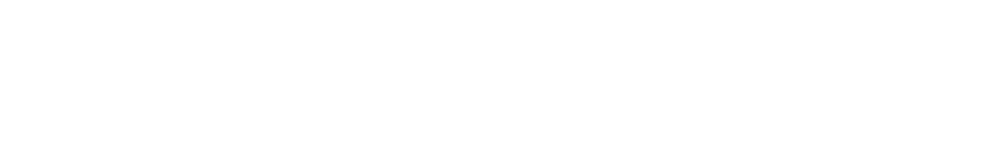
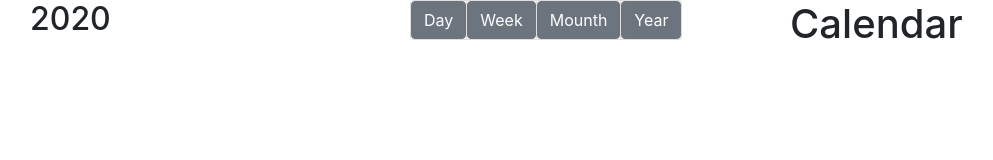
Before and after one commit to wemersonsantos/Calendar-Application, a plain HTML site: page index.html in a window 1280 px wide. Shown: the whole page, without its empty margins (55-1048 px from the left). Drawn offline with nearby package versions, Linux system fonts and the light colour scheme.

Commit message:
Estrutura inicial do projeto

```diff
--- a/css/style.css
+++ b/css/style.css
@@ -0,0 +1,3 @@
+ul .list-group-item{
+    padding: 0;
+}
--- a/index.html
+++ b/index.html
@@ -4,9 +4,57 @@
     <meta charset="UTF-8">
     <meta http-equiv="X-UA-Compatible" content="IE=edge">
     <meta name="viewport" content="width=device-width, initial-scale=1.0">
-    <title>Document</title>
+    <link rel="stylesheet" href="css/style.css">
+    <link rel="stylesheet" href="node_modules/bootstrap/dist/css/bootstrap.min.css">
+    <title>Calendar</title>
 </head>
 <body>
+    <header>
 
+        <div class="container">
+
+            <div class="row">
+
+                <div class="col-4">
+
+                    <h2>2020</h2>
+
+                </div><!--END COL-4-->
+
+                <div class="col-4">
+
+                    <ul class="list-group list-group-horizontal">
+
+                        <li class="list-group-item">
+                            <button class="btn btn-secondary">Day</button>
+                        </li><!--END LI-->
+                        <li class="list-group-item">
+                            <button class="btn btn-secondary">Week</button>
+                        </li><!--END LI-->
+                        <li class="list-group-item">
+                            <button class="btn btn-secondary">Mounth</button>
+                        </li><!--END LI-->
+                        <li class="list-group-item">
+                            <button class="btn btn-secondary">Year</button>
+                        </li><!--END LI-->
+
+                      </ul><!--END UL-->
+
+                </div>
+
+                <div class="col-4">
+
+                    <h1 id="calendar">Calendar</h1>
+
+                </div><!--END COL-->
+
+            </div><!--END ROW-->
+
+        </div><!--END CONTAINER-->
+
+    </header><!--END HEADER-->
+
+    <script src="node_modules/bootstrap/dist/js/bootstrap.min.js"></script>
+    <script src="js/script.js"></script>
 </body>
 </html>
```
Also changed, not shown: 2 other files.
